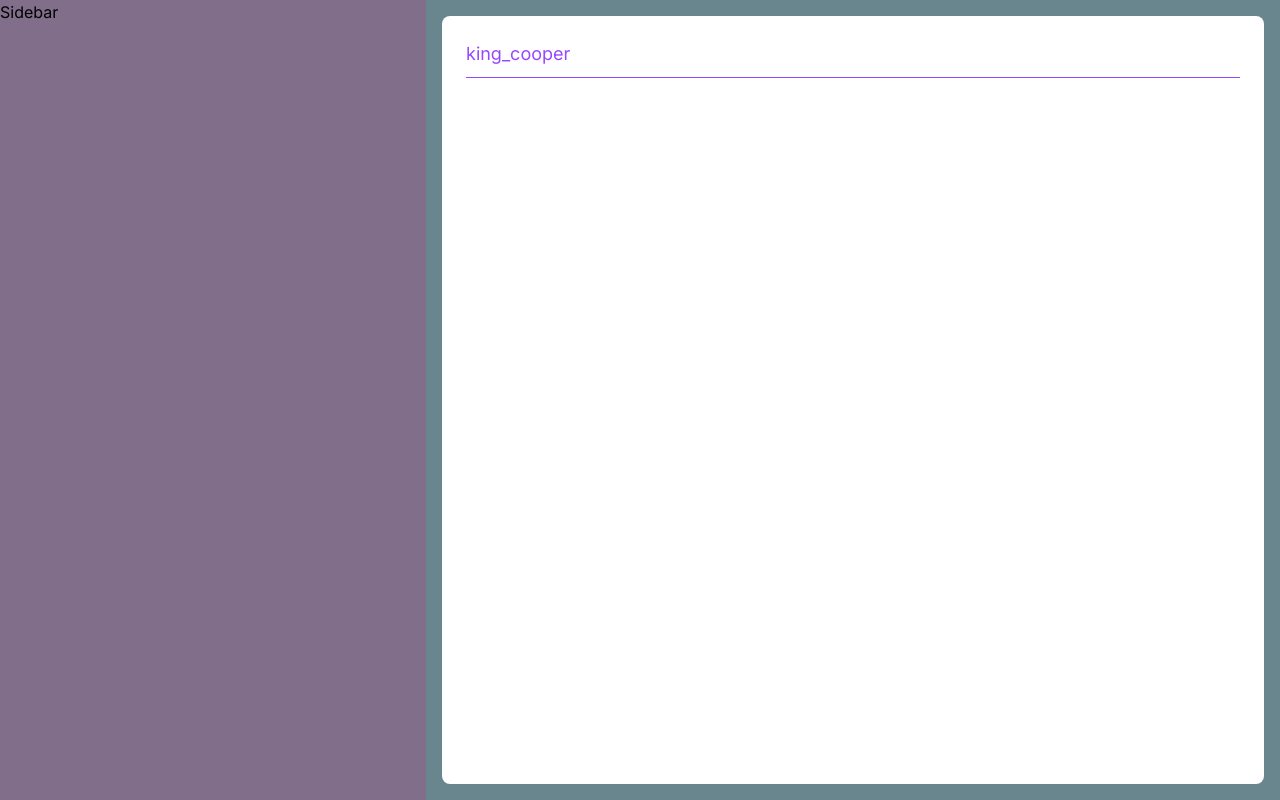
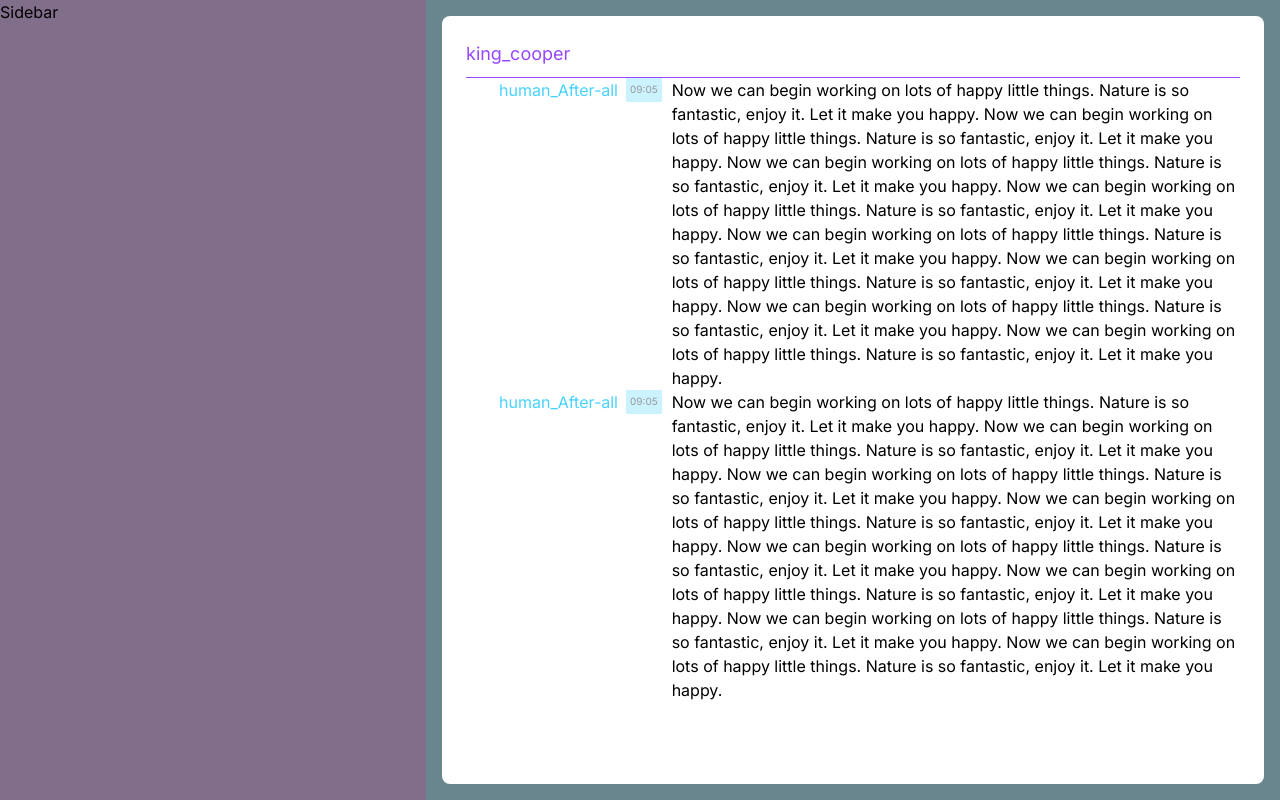
Before and after one commit to dnzk/chatnix-web, a Next.js app: page /room in a window 1280 px wide. Built offline with nearby package versions, Linux system fonts and the light colour scheme.

Commit message:
base for message sequence

```diff
--- a/src/app/room/page.tsx
+++ b/src/app/room/page.tsx
@@ -4,7 +4,7 @@
   return (
     <main className="h-full min-h-screen flex">
       <div className="w-[426px] bg-purple-200">Sidebar</div>
-      <div className="grow bg-green-100 p-4">
+      <div className="flex-1 bg-green-100 p-4">
         <ChatRoom />
       </div>
     </main>
--- /dev/null
+++ b/src/components/message/message-sender.tsx
@@ -0,0 +1,5 @@
+export default function MessageSender() {
+  return <div className="w-40 text-end pr-2">
+    <p className="text-blue-100">human_After-all</p>
+  </div>
+}
--- /dev/null
+++ b/src/components/message/message.tsx
@@ -0,0 +1,14 @@
+import MessageSender from "./message-sender"
+import Timestamp from "./timestamp"
+
+export default function Message() {
+  return <div className="flex items-start gap-2.5">
+    <div className="flex">
+      <MessageSender />
+      <Timestamp />
+    </div>
+    <p className="flex-1">
+      Now we can begin working on lots of happy little things. Nature is so fantastic, enjoy it. Let it make you happy. Now we can begin working on lots of happy little things. Nature is so fantastic, enjoy it. Let it make you happy. Now we can begin working on lots of happy little things. Nature is so fantastic, enjoy it. Let it make you happy. Now we can begin working on lots of happy little things. Nature is so fantastic, enjoy it. Let it make you happy. Now we can begin working on lots of happy little things. Nature is so fantastic, enjoy it. Let it make you happy. Now we can begin working on lots of happy little things. Nature is so fantastic, enjoy it. Let it make you happy. Now we can begin working on lots of happy little things. Nature is so fantastic, enjoy it. Let it make you happy. Now we can begin working on lots of happy little things. Nature is so fantastic, enjoy it. Let it make you happy.
+    </p>
+  </div>
+}
--- /dev/null
+++ b/src/components/message/timestamp.tsx
@@ -0,0 +1,5 @@
+export default function Timestamp() {
+  return <div className="p-[4px] bg-blue-50">
+    <p className="text-neutral-dark-350 text-[0.625rem]">09:05</p>
+  </div>
+}
--- a/src/components/sections/room/chat-room.tsx
+++ b/src/components/sections/room/chat-room.tsx
@@ -1,3 +1,4 @@
+import MessageSequence from "./message-sequence"
 import RoomName from "./room-name"
 
 export default function ChatRoom() {
@@ -5,5 +6,6 @@
 
   return <div className={styles}>
     <RoomName />
+    <MessageSequence />
   </div>
 }
--- /dev/null
+++ b/src/components/sections/room/message-sequence.tsx
@@ -0,0 +1,8 @@
+import Message from "@/components/message/message"
+
+export default function MessageSequence() {
+  return <div>
+    <Message />
+    <Message />
+  </div>
+}
--- a/tailwind.config.js
+++ b/tailwind.config.js
@@ -32,11 +32,16 @@
       'green': {
         100: '#69858D'
       },
+      'blue': {
+        50: '#CBF2FF',
+        100: '#47D3FF',
+      },
       'neutral-dark': {
         100: '#3D4E54',
         150: '#BBC1C3',
         200: '#6E7A7F',
         250: '#083D4F',
+        350: '#999999'
       },
       'neutral-light': {
         100: '#D4DCDF',
```
